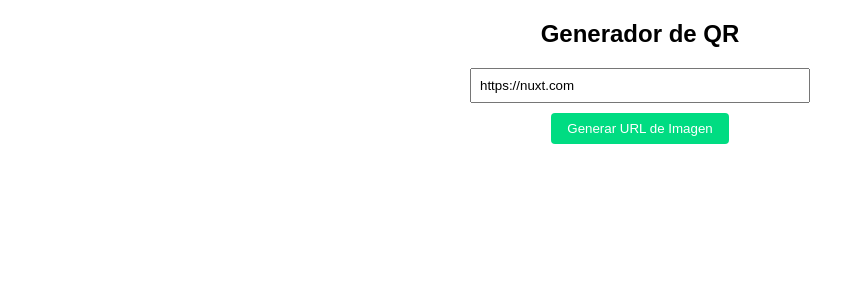
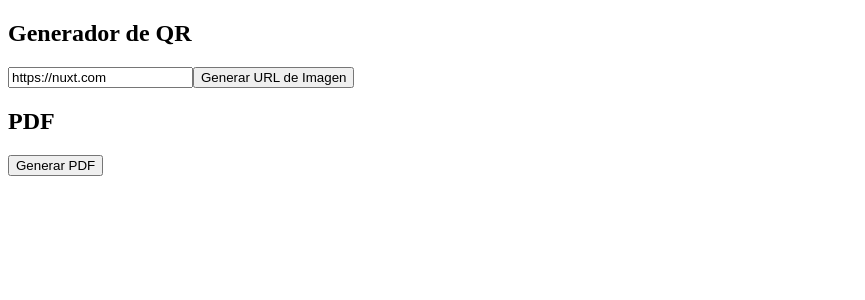
Before and after one commit to andres-geotec/credenciales, a Nuxt app: page / in a window 1280 px wide. Shown: the top 300 px of the page, without its empty margins (0-865 px from the left). Built offline with nearby package versions, Linux system fonts and the light colour scheme.

Commit message:
feat(pdf): prueba de descarga

```diff
--- a/app/app.vue
+++ b/app/app.vue
@@ -1,5 +1,6 @@
 <template>
   <div>
     <Qr />
+    <Pdf />
   </div>
 </template>
--- /dev/null
+++ b/app/components/Pdf.vue
@@ -0,0 +1,9 @@
+<script setup>
+</script>
+
+<template>
+  <div>
+    <h2>PDF</h2>
+    <button @click="exportarPDF">Generar PDF</button>
+  </div>
+</template>
--- a/app/components/Qr.vue
+++ b/app/components/Qr.vue
@@ -60,29 +60,3 @@ onBeforeUnmount(() => {
     </div>
   </div>
 </template>
-
-<style scoped>
-.qr-container {
-  max-width: 400px;
-  margin: 20px auto;
-  font-family: sans-serif;
-  text-align: center;
-}
-input {
-  width: 80%;
-  padding: 8px;
-  margin-bottom: 10px;
-}
-button {
-  padding: 8px 16px;
-  background-color: #00dc82; /* Verde Nuxt */
-  border: none;
-  color: white;
-  cursor: pointer;
-  border-radius: 4px;
-}
-.result img {
-  margin-top: 15px;
-  border: 1px solid #ccc;
-}
-</style>
--- /dev/null
+++ b/app/utils/pdf.js
@@ -0,0 +1,16 @@
+import { jsPDF } from "jspdf";
+
+export async function exportarPDF() {
+  const doc = new jsPDF({
+    unit: "mm",
+    format: 'letter',
+    orientation: "portrait",
+  });
+
+  let x_inicial = 18, y_inicial = 19, alto = 84, ancho = 60;
+  doc.setLineWidth(0.5);
+  doc.rect(x_inicial, y_inicial, ancho * 2, alto);
+  doc.line(x_inicial + ancho, y_inicial, x_inicial + ancho, y_inicial + alto);
+
+  doc.save(`Cred_${'carpeta'}_${'form.nombre'.replace(/ /g, "_")}.pdf`);
+}
--- a/package.json
+++ b/package.json
@@ -10,6 +10,7 @@
     "postinstall": "nuxt prepare"
   },
   "dependencies": {
+    "jspdf": "^4.2.1",
     "nuxt": "^4.5.2",
     "qrcode": "^1.5.4",
     "vue": "^3.5.43",
```
Also changed, not shown: 1 other file (tests, documents, lock files or other folders).
